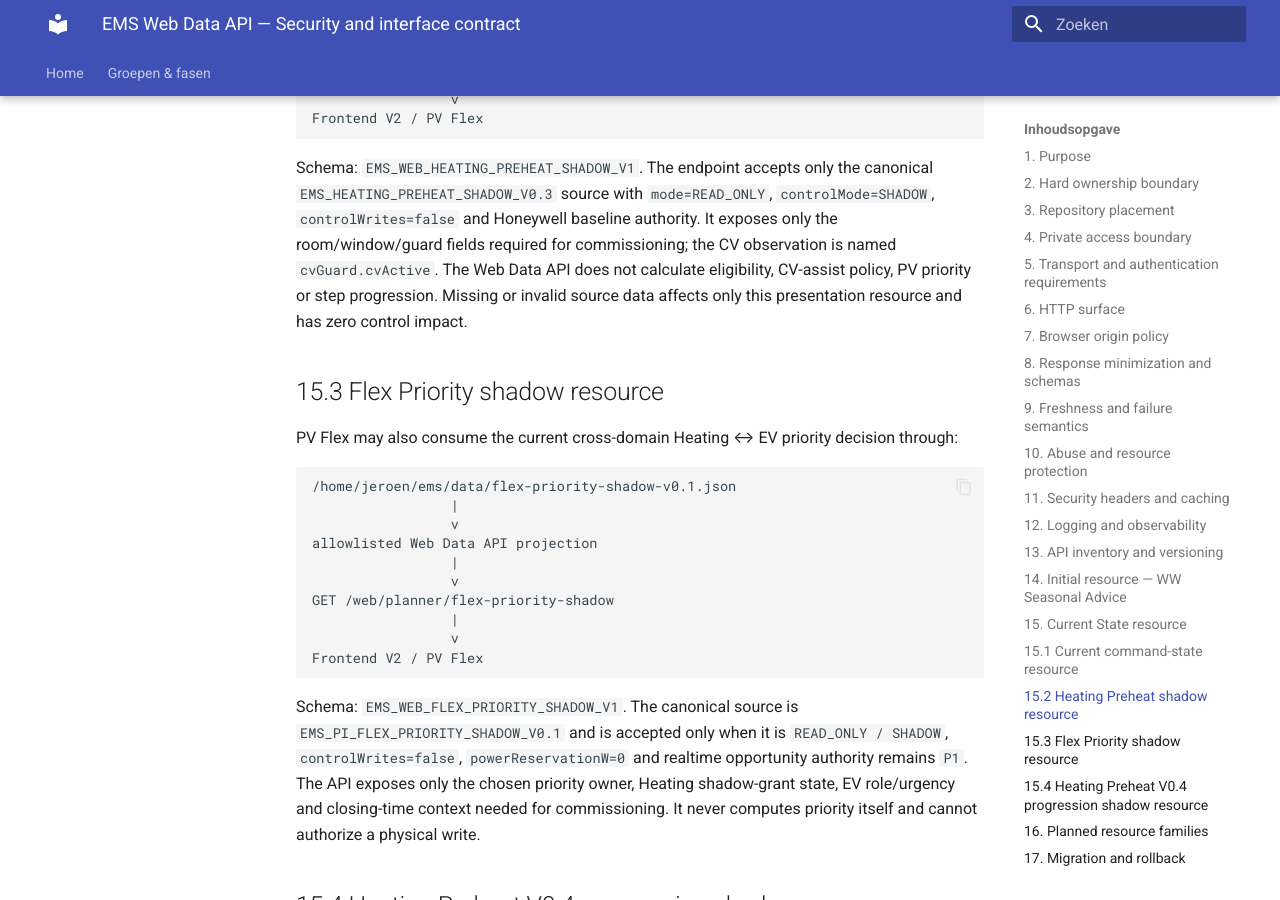
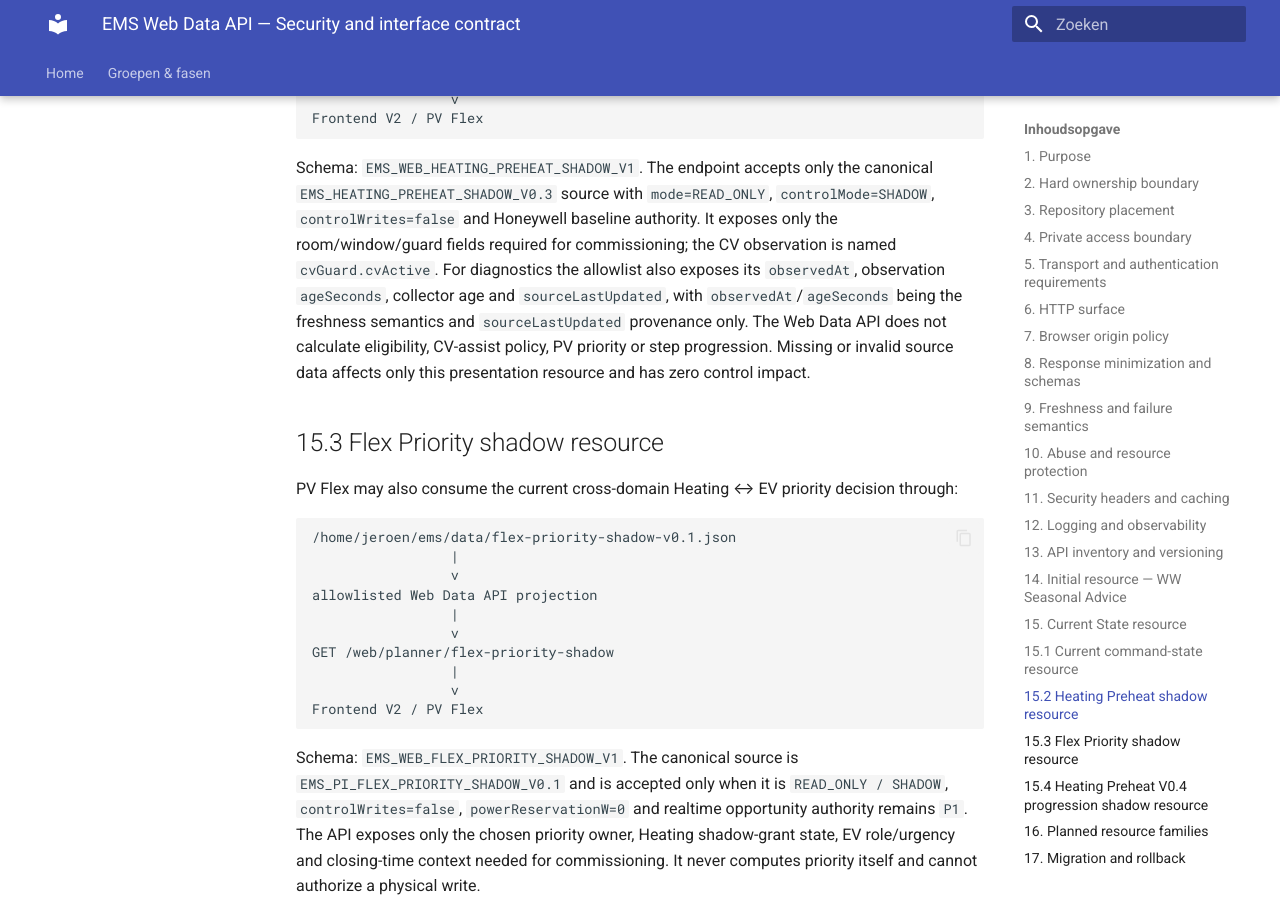
Before and after one commit to OnsKasteeltje/homey-energy-manual, an MkDocs documentation site: the page built from docs/architecture/web-data-api-security.md, in a window 1280 px wide and 900 px high, scrolled down 8335 px. Built offline with MkDocs 1.6.1 and Material for MkDocs 9.7.7, drawn with Linux system fonts in a browser that asks for light colours.

Commit message:
docs(api): document cvActive freshness provenance

````diff
--- a/docs/architecture/web-data-api-security.md
+++ b/docs/architecture/web-data-api-security.md
@@ -307,7 +307,7 @@ GET /web/planner/heating-preheat-shadow
 Frontend V2 / PV Flex
 ```
 
-Schema: `EMS_WEB_HEATING_PREHEAT_SHADOW_V1`. The endpoint accepts only the canonical `EMS_HEATING_PREHEAT_SHADOW_V0.3` source with `mode=READ_ONLY`, `controlMode=SHADOW`, `controlWrites=false` and Honeywell baseline authority. It exposes only the room/window/guard fields required for commissioning; the CV observation is named `cvGuard.cvActive`. The Web Data API does not calculate eligibility, CV-assist policy, PV priority or step progression. Missing or invalid source data affects only this presentation resource and has zero control impact.
+Schema: `EMS_WEB_HEATING_PREHEAT_SHADOW_V1`. The endpoint accepts only the canonical `EMS_HEATING_PREHEAT_SHADOW_V0.3` source with `mode=READ_ONLY`, `controlMode=SHADOW`, `controlWrites=false` and Honeywell baseline authority. It exposes only the room/window/guard fields required for commissioning; the CV observation is named `cvGuard.cvActive`. For diagnostics the allowlist also exposes its `observedAt`, observation `ageSeconds`, collector age and `sourceLastUpdated`, with `observedAt`/`ageSeconds` being the freshness semantics and `sourceLastUpdated` provenance only. The Web Data API does not calculate eligibility, CV-assist policy, PV priority or step progression. Missing or invalid source data affects only this presentation resource and has zero control impact.
 
 ## 15.3 Flex Priority shadow resource
 
````
